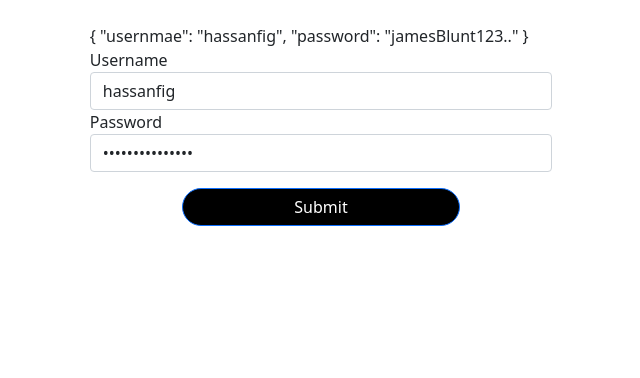
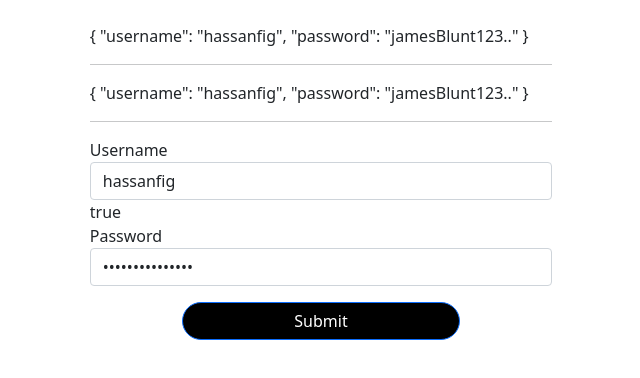
Before and after one commit to hassanfigui1/angular_forms, an Angular app in the folder angular_forms/: page / in a window 1280 px wide. Shown: the top 378 px of the page, without its empty margins (319-959 px from the left). Built offline with nearby package versions, Linux system fonts and the light colour scheme.

Commit message:
validation

```diff
--- a/angular_forms/src/app/login-form/login-form.component.html
+++ b/angular_forms/src/app/login-form/login-form.component.html
@@ -1,10 +1,14 @@
 <div class="container-fluid mt-4">
     <form #userLogin="ngForm">
         {{userLogin.value | json}}
+        <hr>
+        {{user | json}}
+        <hr>
         <div class="form-group">
             <label for="username mb-3">Username</label>
-            <input type="text" name="usernmae" class="form-control" [(ngModel)]="user.username" />
+            <input type="text" name="username" minlength="3"  [class.is-invalid]="username.invalid" #username="ngModel" class="form-control" [(ngModel)]="user.username" />
         </div>
+        {{username.valid}}
         <div class="form-group mb-3">
             <label for="password">Password</label>
             <input type="password" class="form-control" name="password" [(ngModel)]="user.password">
```
